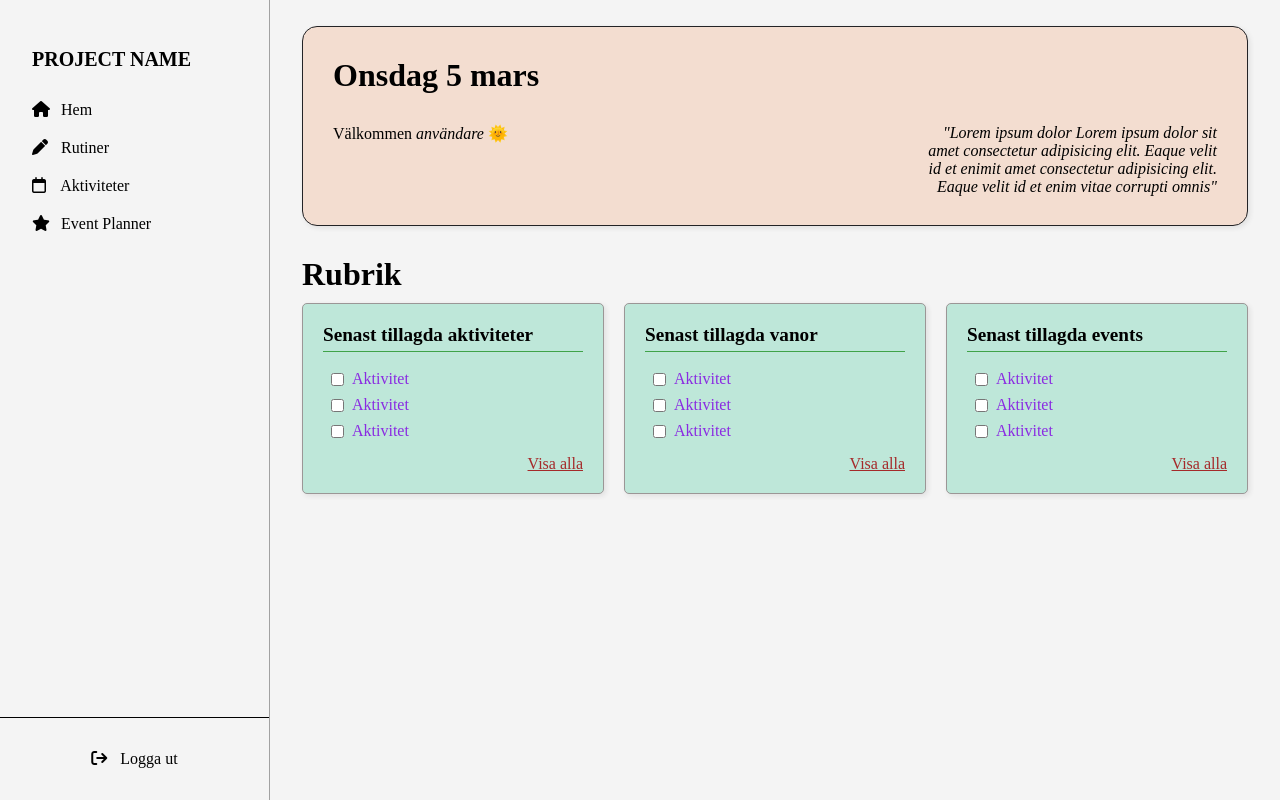
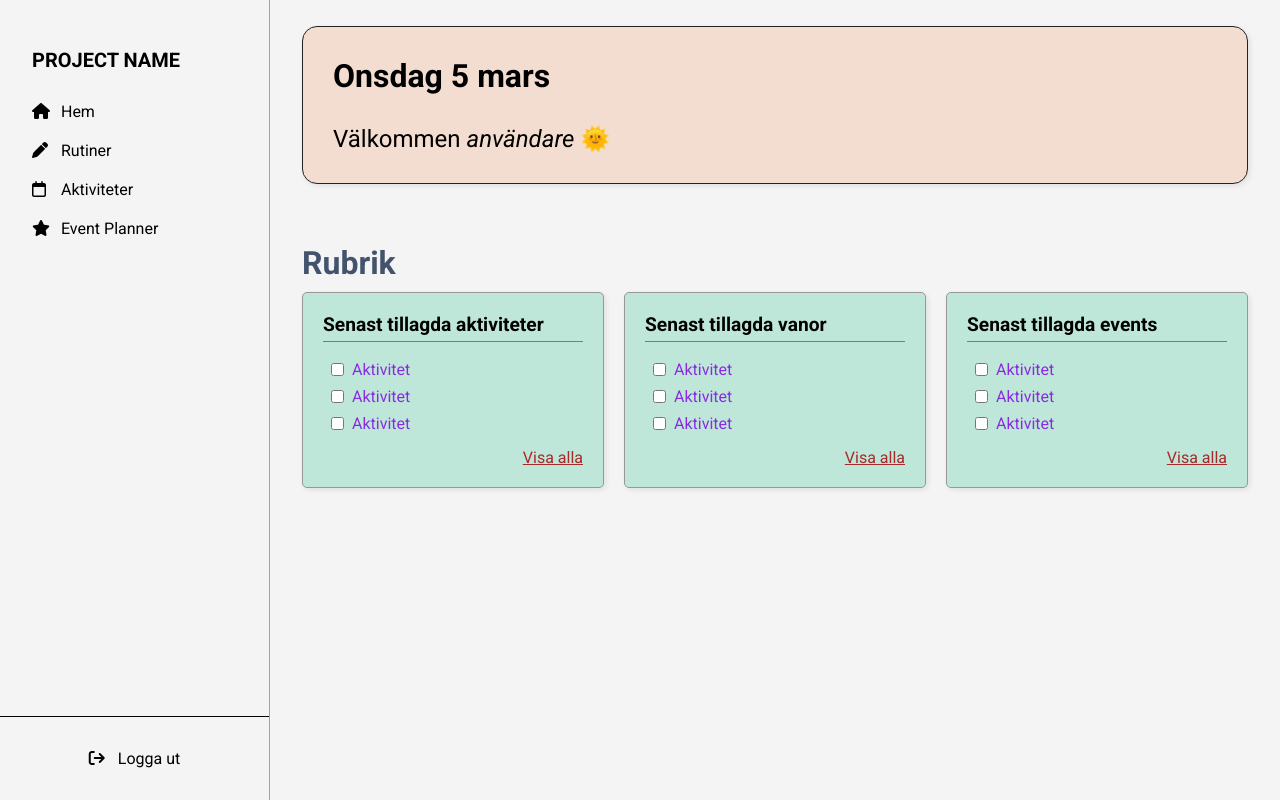
Before and after one commit to Nugget1368/Productivity-Assistant-Application, a plain HTML site: page html-pages/index.html in a window 1280 px wide. Drawn offline with Linux system fonts and the light colour scheme; no server answers.

Commit message:
added api citat and changed some scss styling and added a font from google.

```diff
--- a/html-pages/index.html
+++ b/html-pages/index.html
@@ -5,6 +5,11 @@
     <meta name="viewport" content="width=device-width, initial-scale=1.0" />
     <script src="../pages-js/main.js" type="module"></script>
     <title>Rubber Ducks - it's going down</title>
+    <link rel="preconnect" href="https://fonts.googleapis.com" />
+    <link rel="preconnect" href="https://fonts.gstatic.com" crossorigin />
+    <link
+      href="https://fonts.googleapis.com/css2?family=Roboto:ital,wght@0,100..900;1,100..900&display=swap"
+      rel="stylesheet" />
 
     <link href="https://cdnjs.cloudflare.com/ajax/libs/font-awesome/6.0.0-beta3/css/all.min.css" rel="stylesheet" />
     <link rel="stylesheet" href="../style.css" />
@@ -51,10 +56,7 @@
             <p>Välkommen<span id="user-name"> användare</span> 🌞</p>
           </div>
           <div class="quote-box">
-            <p>
-              "Lorem ipsum dolor Lorem ipsum dolor sit amet consectetur adipisicing elit. Eaque velit id et enimit amet
-              consectetur adipisicing elit. Eaque velit id et enim vitae corrupti omnis"
-            </p>
+            <p id="quote"></p>
           </div>
         </div>
       </header>
--- a/layout/_cards-index.scss
+++ b/layout/_cards-index.scss
@@ -5,6 +5,7 @@ h1 {
   font-size: 2rem;
   font-style: normal;
   margin: 20px 0px 10px 0px;
+  color: #44536d;
 }
 
 .card-container {
--- a/layout/_header-index.scss
+++ b/layout/_header-index.scss
@@ -13,7 +13,8 @@ header {
 
 .index-page-header {
   @include flex($direction: column, $align: flex-start);
-  height: 200px;
+  min-height: auto;
+  margin-bottom: 40px;
 
   .h2-startpage {
     font-size: 2rem;
@@ -28,7 +29,7 @@ header {
       flex: 2;
 
       p {
-        font-size: 1rem;
+        font-size: 1.5rem;
       }
 
       #user-name {
@@ -40,8 +41,9 @@ header {
       flex: 1;
       text-align: right;
 
-      p {
+      #quote {
         font-size: 1rem;
+        letter-spacing: 2px;
         font-style: italic;
       }
     }
--- a/pages-js/main.js
+++ b/pages-js/main.js
@@ -22,6 +22,7 @@ const monthNames = [
   "december",
 ];
 
+// DATUM
 const d = new Date();
 let day = weekday[d.getDay()];
 let date = d.getDate();
@@ -30,3 +31,20 @@ let month = monthNames[d.getMonth()];
 let fullDate = `${day} ${date} ${month}`;
 
 document.querySelector(".h2-startpage").textContent = fullDate;
+
+//API
+
+import { loadFromJSONAsync } from "../services/jsonHandler.js";
+
+(async () => {
+  try {
+    let quoteData = await loadFromJSONAsync("https://dummyjson.com/quotes/random");
+    console.log("Citat från API:", quoteData);
+    let quoteElement = document.querySelector("#quote");
+    if (quoteElement && quoteData && quoteData.quote) {
+      quoteElement.textContent = quoteData.quote;
+    }
+  } catch (error) {
+    console.error("Kunde inte hämta citatet just nu:", error);
+  }
+})();
--- a/style.scss
+++ b/style.scss
@@ -13,6 +13,7 @@
   margin: 0;
   box-sizing: border-box;
   transition: 0.2s;
+  font-family: "Roboto", sans-serif;
 }
 
 body,
```
Also changed, not shown: html-pages/activities.html (+5 -0 lines), html-pages/event-planner.html (+5 -0 lines), html-pages/habits.html (+6 -2 lines), style.css, 1 other file.
